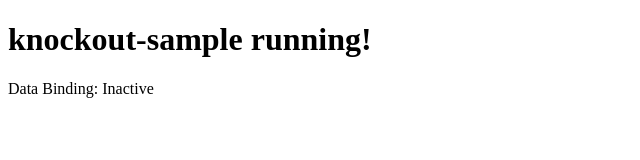
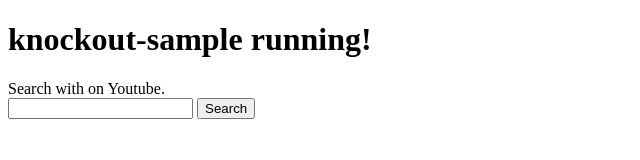
Before and after one commit to tsuyoyo/knockoutjs_practice, a website: page index.html in a window 1280 px wide. Shown: the whole page, without its empty margins (0-640 px from the left). Drawn offline with Linux system fonts and the light colour scheme.

Commit message:
Added comments & tried knockout basic impl

```diff
--- a/Gruntfile.js
+++ b/Gruntfile.js
@@ -85,6 +85,7 @@ module.exports = function(grunt) {
       development: {
         options: {
           keepalive: true,
+          port: 1234,
         }
       },
       production: {
--- a/index.html
+++ b/index.html
@@ -8,8 +8,12 @@
 <body>
   <h1>knockout-sample running!</h1>
   <div>
-      Data Binding:
-      <span class="status" data-bind="text: status">Inactive</span>
+      <div data-bind="visible: searchKeyword().length > 0">
+      	Search with <span data-bind="text: searchKeyword"></span> on Youtube.</div>
+
+      <input type="text" data-bind="value: searchKeyword"></input>
+
+      <button data-bind="click: search">Search</button>
   </div>
 </body>
 </html>
```
Also changed, not shown: app/main.js (+22 -4 lines).
